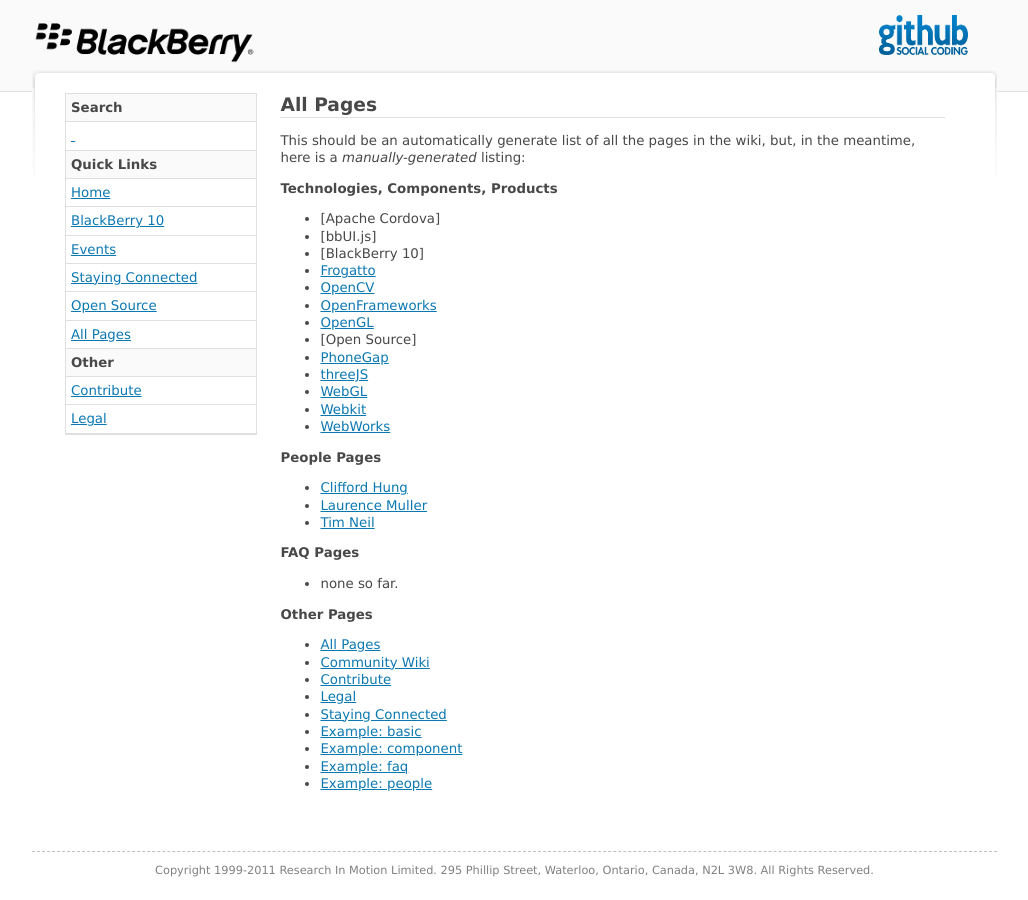
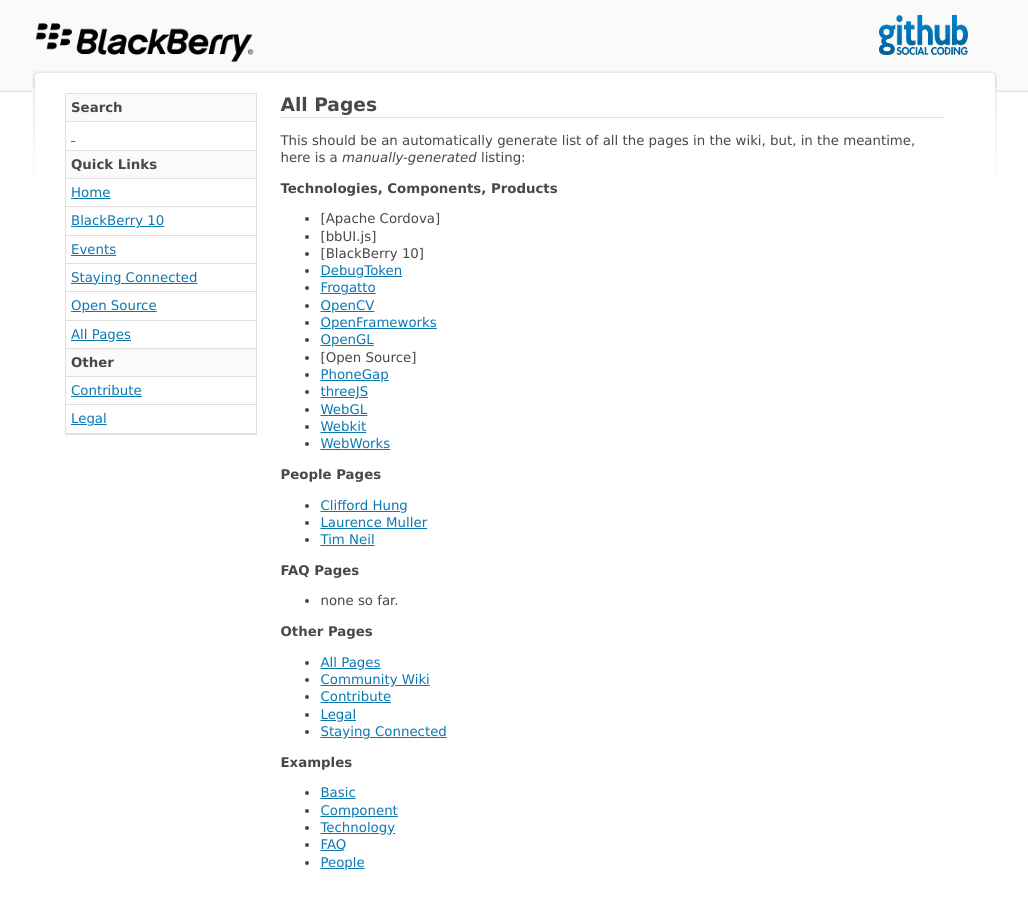
Before and after one commit to blackberry/Community, a Jekyll site: the page built from All_Pages.md, in a window 1280 px wide. Shown: the whole page, without its empty margins (126-1154 px from the left). Built offline with Jekyll 4.4.1, drawn with Linux system fonts in a browser that asks for light colours.

Commit message:
Added a Technology layout, example, and page

```diff
--- a/All_Pages.md
+++ b/All_Pages.md
@@ -12,6 +12,7 @@
 * [Apache Cordova]
 * [bbUI.js]
 * [BlackBerry 10]
+* [DebugToken]
 * [Frogatto]
 * [OpenCV]
 * [OpenFrameworks]
@@ -40,7 +41,11 @@
 * [Contribute](other/Contribute.html)
 * [Legal](other/Legal.html)
 * [Staying Connected](Staying_Connected.html)
-* [Example: basic](other/example-basic.html)
-* [Example: component](other/example-component.html)
-* [Example: faq](other/example-faq.html)
-* [Example: people](other/example-people.html)
+
+**Examples**
+
+* [Basic](other/example-basic.html)
+* [Component](other/example-component.html)
+* [Technology](other/example-technology.html)
+* [FAQ](other/example-faq.html)
+* [People](other/example-people.html)
--- a/_includes/common-defs.md
+++ b/_includes/common-defs.md
@@ -1,6 +1,7 @@
 [apache_cordova]: <Apache_Cordova.html> "The Open Source HTML5 Cross-Platform Framework"
 [bbuijs]: <bbUIjs.html> "A WebWorks-based Framework to write HTML5 applications using BBOS and BB10 Conventions"
 [blackberry_10]: <BlackBerry_10.html> "The next generation BlackBerry Platform"
+[debugtoken]: <DebugToken.html> "DebugToken"
 [frogatto]: <Frogatto.html> "A 2-D Game"
 [gameplay]: <GamePlay.html> "Portable, OpenSource Gaming Framework"
 [ndksamples]: <NDK-Samples.html> "Native Samples that can be used with the NDK"
```
Also changed, not shown: other parts of _includes/common-defs.md (+4 -3 lines), DebugToken.md (added, +33 -0 lines), _layouts/technology.html (added, +29 -0 lines), other/example-technology.md (added, +42 -0 lines).
